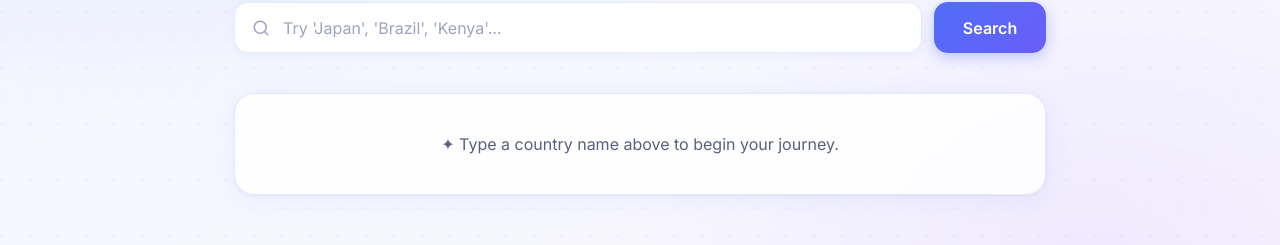
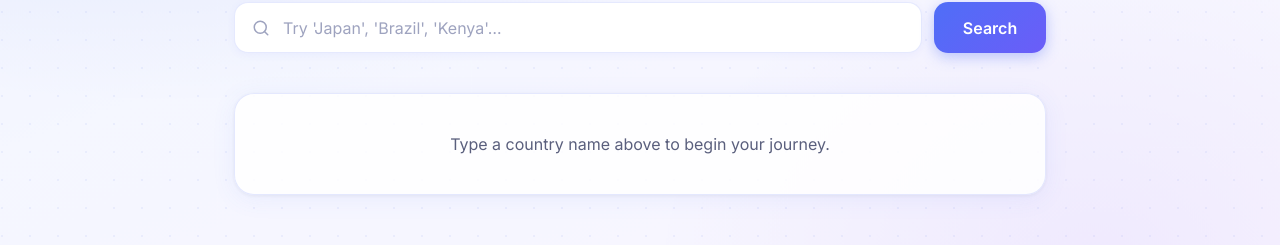
Before and after one commit to nonydev27/country-info-app, a React (Vite) app: page / in a window 1280 px wide. Shown: the part 354-599 px from the top of the page. Built offline with nearby package versions, Linux system fonts and the light colour scheme.

Commit message:
tweaked ui and api

```diff
--- a/src/App.jsx
+++ b/src/App.jsx
@@ -74,8 +74,8 @@ function Spinner() {
       />
       <defs>
         <linearGradient id="spinnerGrad" x1="0%" y1="0%" x2="100%" y2="100%">
-          <stop offset="0%" stopColor="#58a6ff" />
-          <stop offset="100%" stopColor="#a371f7" />
+          <stop offset="0%" stopColor="#4f6ef7" />
+          <stop offset="100%" stopColor="#8a5cf6" />
         </linearGradient>
       </defs>
     </svg>
@@ -142,7 +142,7 @@ function App() {
         {/* INITIAL */}
         {!loading && !error && !hasSearched && (
           <p className="state-message empty">
-            ✦ Type a country name above to begin your journey.
+            Type a country name above to begin your journey.
           </p>
         )}
 
```
